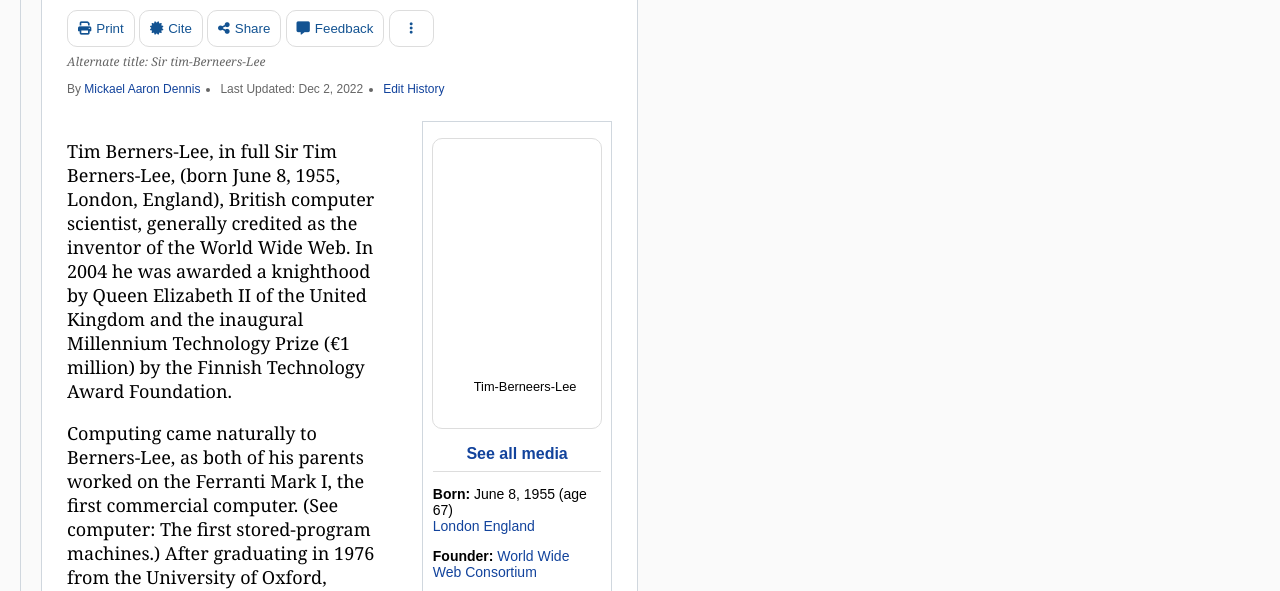
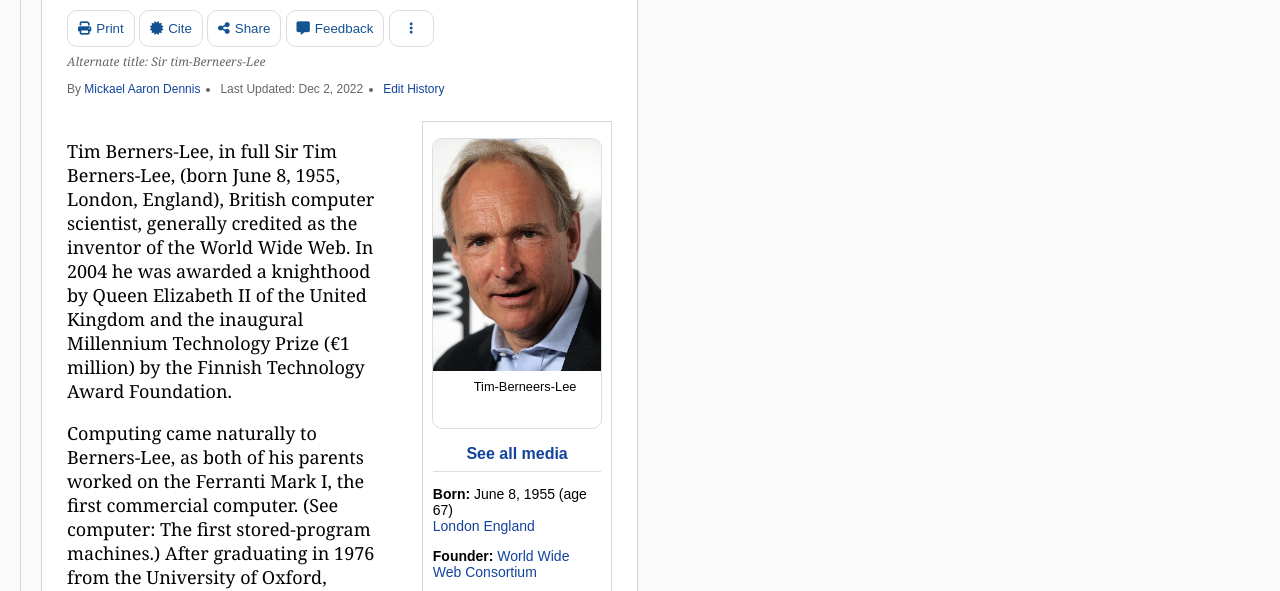
Before and after one commit to Thoms-code/Tim-Berners-Lee, a website: page index.html in a window 1280 px wide. Shown: the part 183-774 px from the top of the page. Drawn offline with Linux system fonts and the light colour scheme.

Commit message:
add compiled.css

```diff
--- a/compiled/compiled.css
+++ b/compiled/compiled.css
@@ -193,7 +193,7 @@ ul#breadcrumb li + li:before {
 }
 
 .content .box_grid .img-box figure div {
-    background-image: url("images/profile_picture.jpg");
+    background-image: url("/images/profile_picture.jpg");
     background-position: center;
     background-size: cover;
     background-repeat: no-repeat;
```
